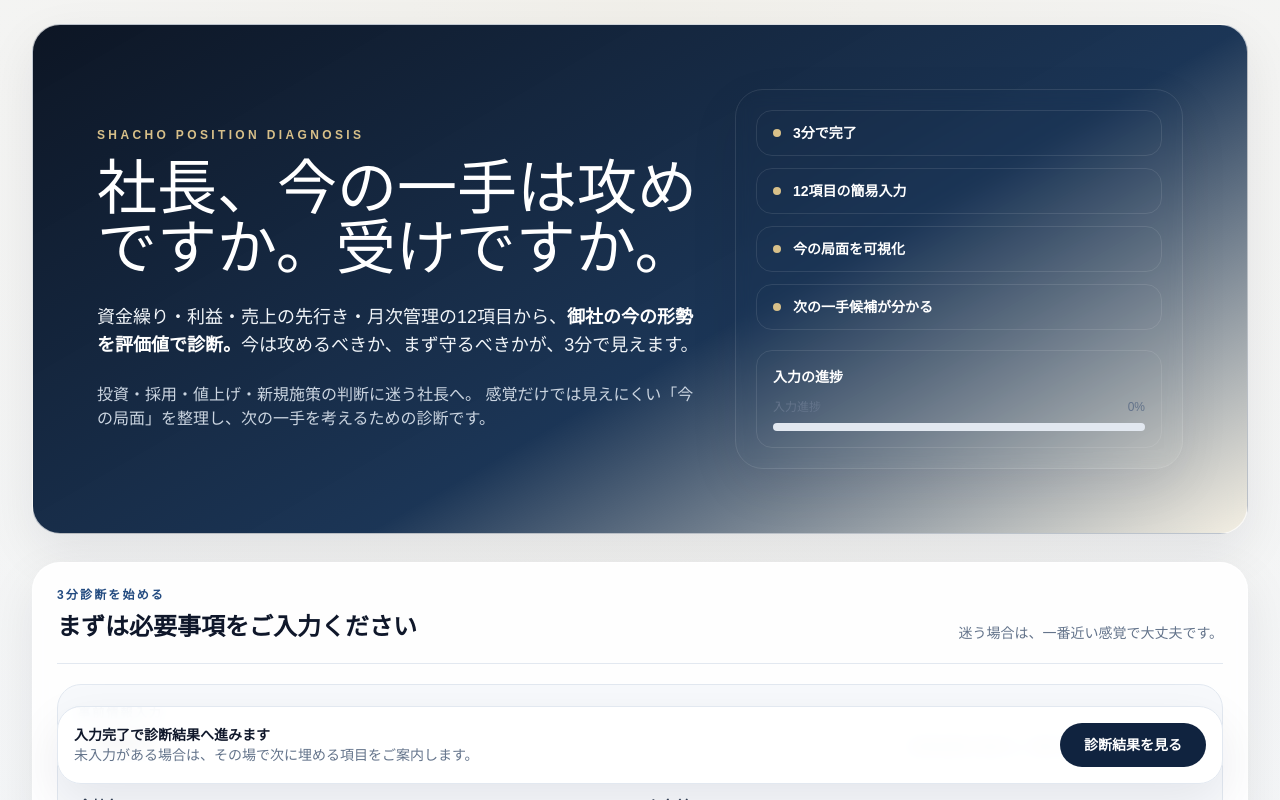
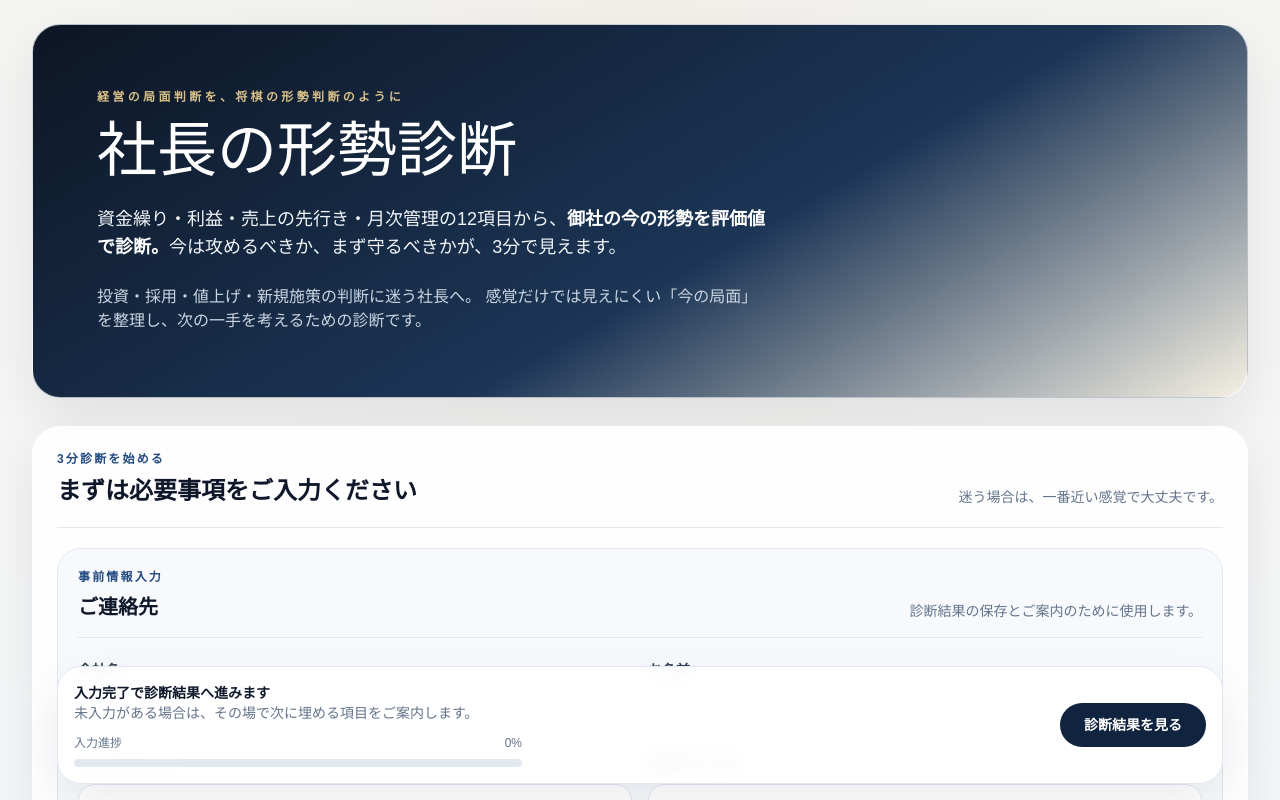
Before and after one commit to 0rz32641600g2m-hash/shacho-position-diagnosis, a Next.js app: page / in a window 1280 px wide. Shown: the top 800 px of the page. Built offline with nearby package versions, Linux system fonts and the light colour scheme.

Commit message:
Simplify hero and move progress to submit panel

```diff
--- a/components/forms/diagnosis-form.tsx
+++ b/components/forms/diagnosis-form.tsx
@@ -151,18 +151,16 @@ export function DiagnosisForm() {
       });
   };
 
-  const featureItems = ["3分で完了", "12項目の簡易入力", "今の局面を可視化", "次の一手候補が分かる"];
-
   return (
     <div className="space-y-7">
       <SectionCard className="overflow-hidden bg-[linear-gradient(150deg,rgba(8,17,32,0.98),rgba(18,45,79,0.96)_58%,rgba(196,169,102,0.18))] p-0 text-white">
-        <div className="grid gap-8 p-6 sm:p-8 lg:grid-cols-[1.15fr_0.85fr] lg:items-center lg:p-10">
+        <div className="p-6 sm:p-8 lg:p-10">
           <div>
             <p className="text-xs font-semibold uppercase tracking-[0.28em] text-gold-300">
-              Shacho Position Diagnosis
+              経営の局面判断を、将棋の形勢判断のように
             </p>
             <h1 className="mt-4 max-w-3xl font-serif text-4xl leading-tight sm:text-5xl lg:text-6xl">
-              社長、今の一手は攻めですか。受けですか。
+              社長の形勢診断
             </h1>
             <p className="mt-6 max-w-2xl text-base leading-8 text-slate-100 sm:text-lg">
               資金繰り・利益・売上の先行き・月次管理の12項目から、
@@ -174,26 +172,6 @@ export function DiagnosisForm() {
               投資・採用・値上げ・新規施策の判断に迷う社長へ。
               感覚だけでは見えにくい「今の局面」を整理し、次の一手を考えるための診断です。
             </p>
-          </div>
-
-          <div className="rounded-[28px] border border-white/10 bg-white/8 p-5 shadow-soft backdrop-blur">
-            <div className="grid gap-3 sm:grid-cols-2 lg:grid-cols-1">
-              {featureItems.map((item) => (
-                <div
-                  key={item}
-                  className="flex items-center gap-3 rounded-2xl border border-white/10 bg-white/8 px-4 py-3 text-sm font-semibold text-white"
-                >
-                  <span className="h-2 w-2 rounded-full bg-gold-300" />
-                  {item}
-                </div>
-              ))}
-            </div>
-            <div className="mt-5 rounded-2xl border border-white/10 bg-white/8 p-4">
-              <p className="text-sm font-semibold text-white">入力の進捗</p>
-              <div className="mt-3">
-                <ProgressBar current={completed} total={total} />
-              </div>
-            </div>
           </div>
         </div>
       </SectionCard>
@@ -325,9 +303,12 @@ export function DiagnosisForm() {
 
         <div className="sticky bottom-4 rounded-[24px] border border-slate-200 bg-white/95 p-4 shadow-soft backdrop-blur">
           <div className="flex flex-col gap-3 sm:flex-row sm:items-center sm:justify-between">
-            <div>
+            <div className="flex-1">
               <p className="text-sm font-semibold text-ink">入力完了で診断結果へ進みます</p>
               <p className="text-sm text-slate-500">未入力がある場合は、その場で次に埋める項目をご案内します。</p>
+              <div className="mt-3 max-w-md">
+                <ProgressBar current={completed} total={total} />
+              </div>
               {submitError ? (
                 <p className="mt-2 text-sm font-medium text-rose-600">{submitError}</p>
               ) : null}
```
